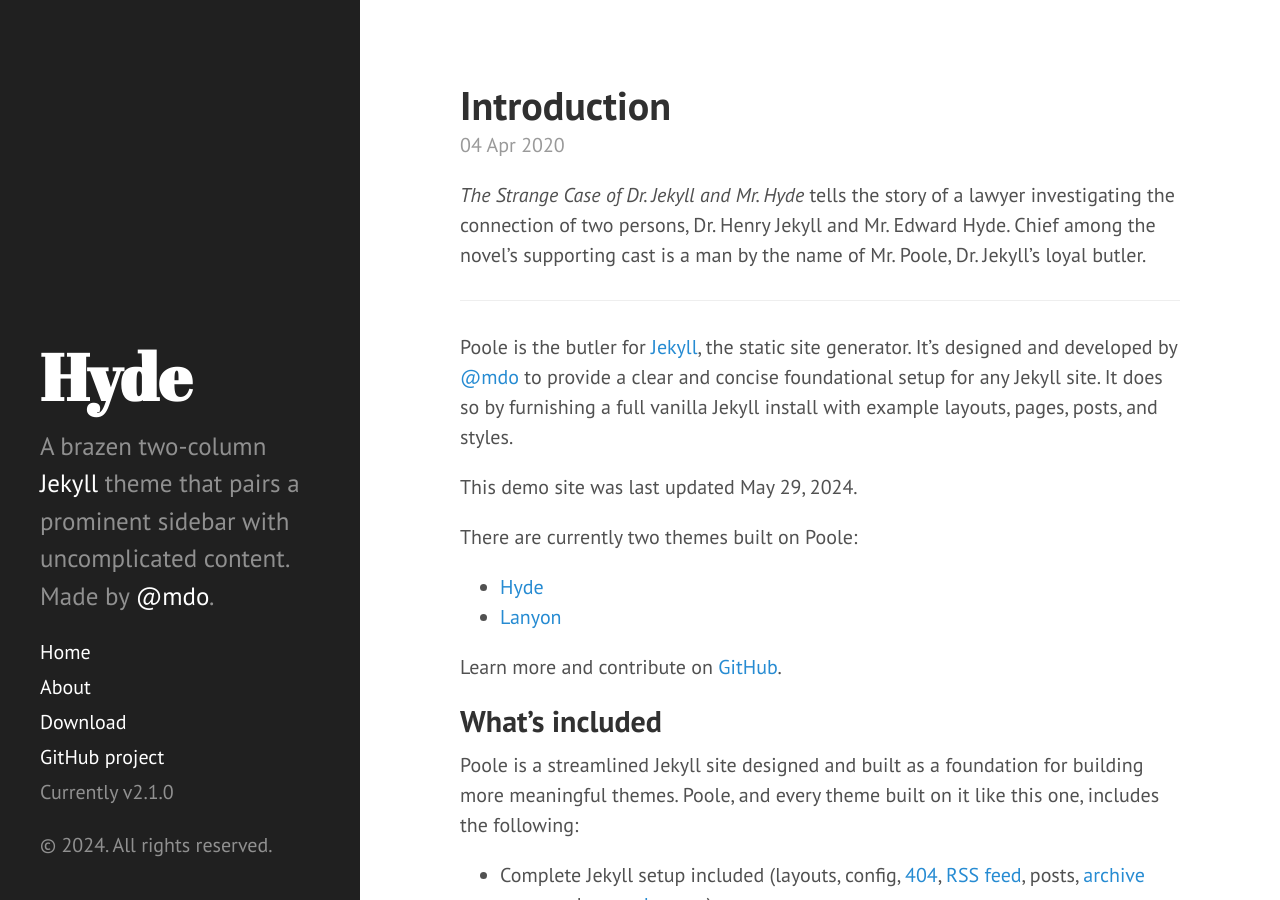
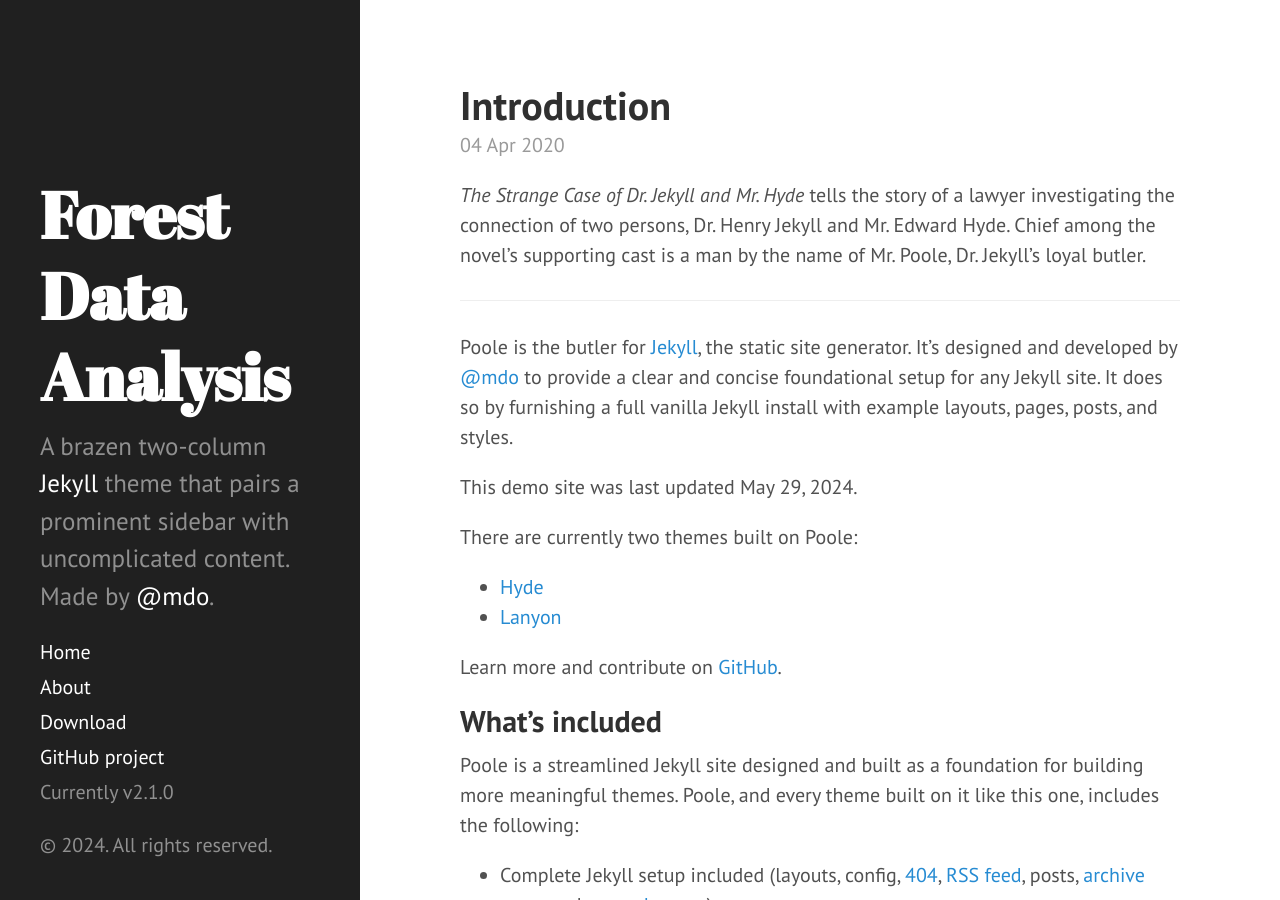
Before and after one commit to data-rod/data-rod, a Jekyll site: the page built from index.html, in a window 1280 px wide and 900 px high. Built offline with Jekyll 4.4.1, drawn with Linux system fonts in a browser that asks for light colours; the list of posts is cut into pages by our own code.

Commit message:
Update Gemfile.lock

```diff
--- a/_config.yml
+++ b/_config.yml
@@ -10,7 +10,7 @@ permalink:        pretty
 
 
 # Setup
-title:            Hyde
+title:            Forest Data Analysis
 tagline:          'A Jekyll theme'
 description:      'A brazen two-column <a href="http://jekyllrb.com" target="_blank">Jekyll</a> theme that pairs a prominent sidebar with uncomplicated content. Made by <a href="https://twitter.com/mdo" target="_blank">@mdo</a>.'
 url:              http://hyde.getpoole.com
```
Also changed, not shown: Gemfile.lock.
